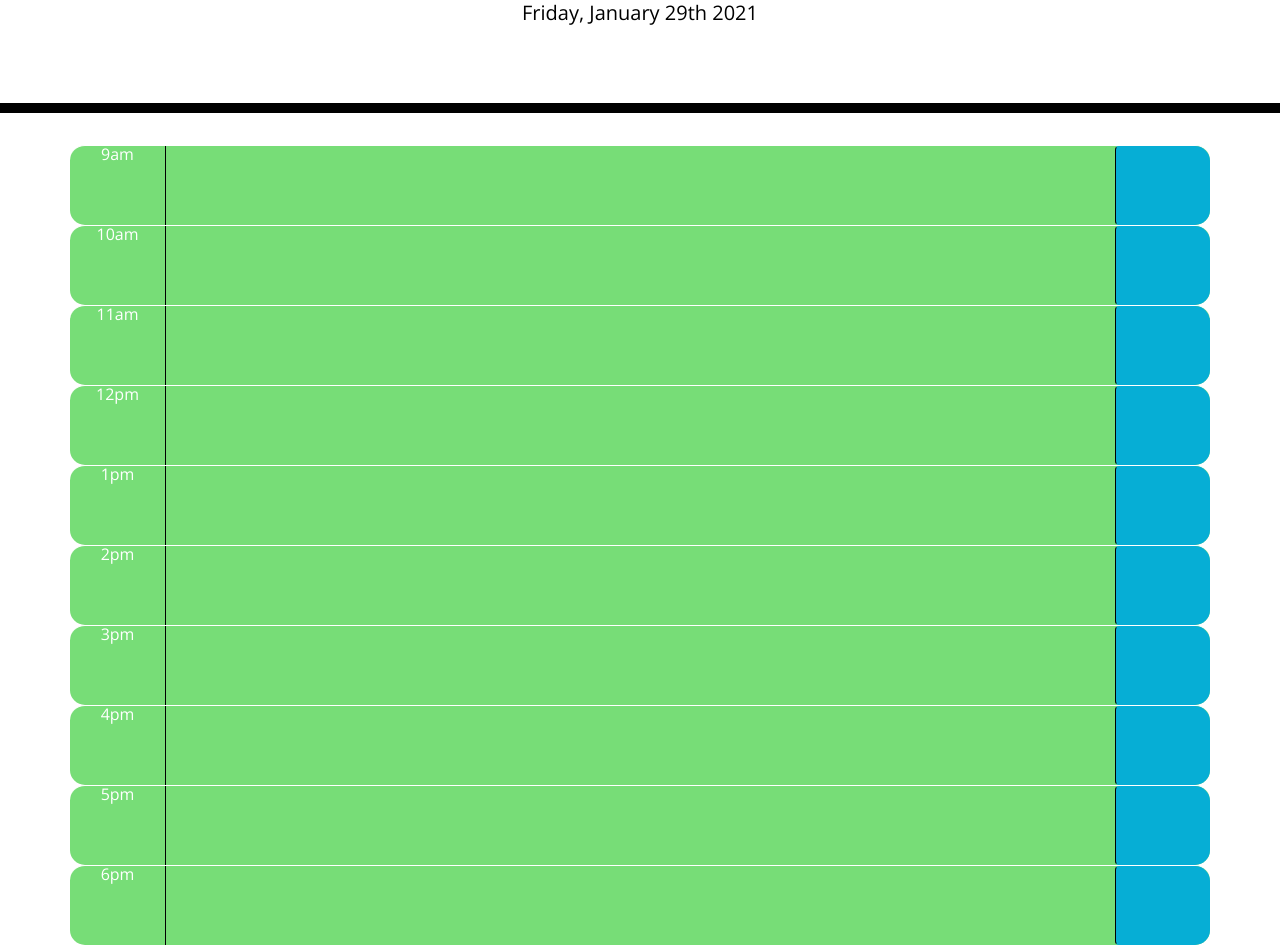
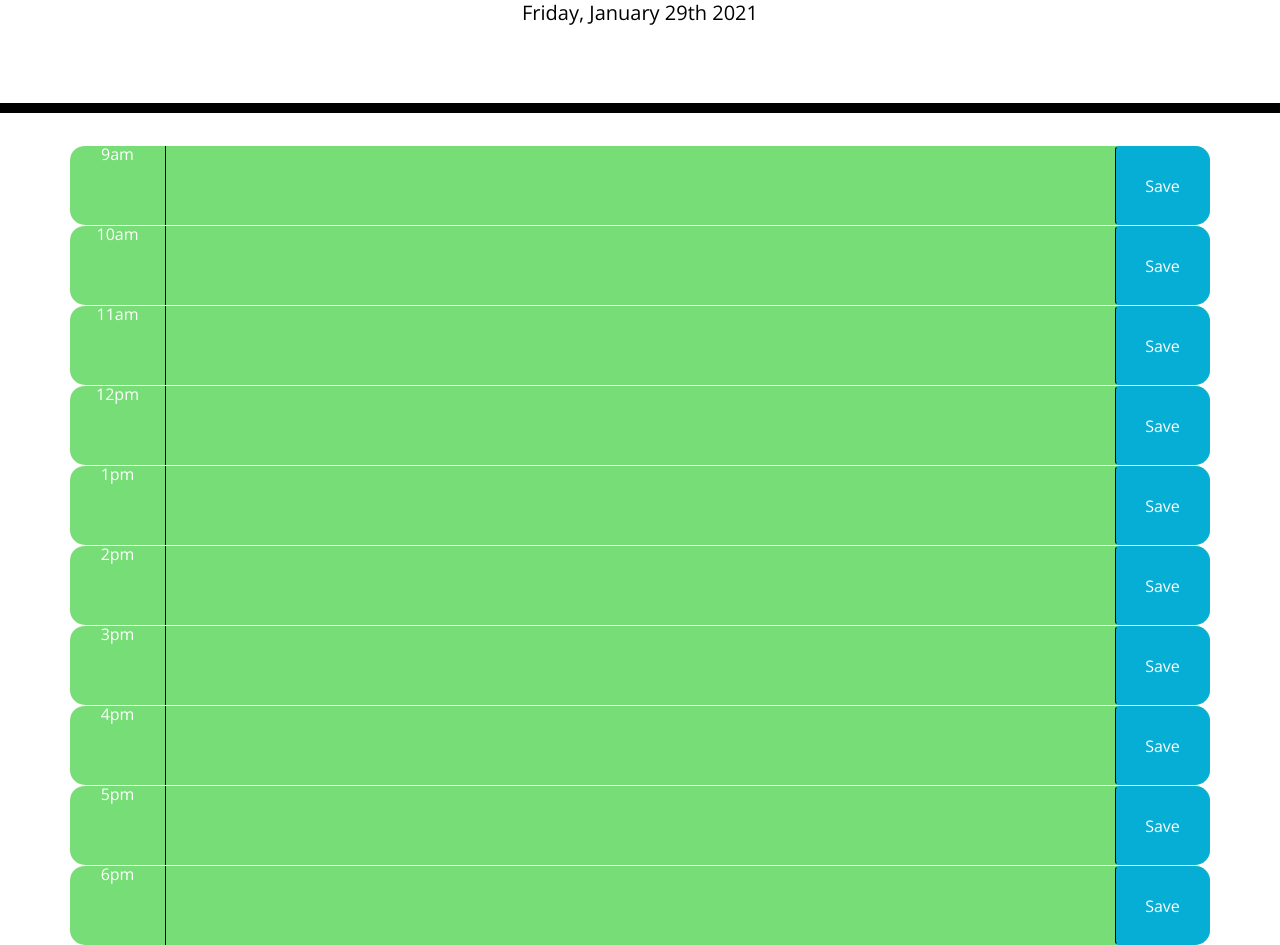
Before and after one commit to ashleyhayjin/workDayScheduler, a plain HTML site: page Develop/index.html in a window 1280 px wide. Shown: the part 191-1136 px from the top of the page. Drawn offline with nearby package versions, Linux system fonts and the light colour scheme.

Commit message:
Read Me and Save Button

```diff
--- a/Develop/index.html
+++ b/Develop/index.html
@@ -33,52 +33,52 @@
       <div id="9-am" class="row time-block">
         <div class="col-md-1">9am</div>
         <textarea class="col-md-10 description"></textarea>
-        <button class="col-md-1 btn saveBtn"></button>
+        <button class="col-md-1 btn saveBtn">Save</button>
       </div>
       <div id="10-am" class="row time-block">
         <div class="col-1">10am</div>
         <textarea class="col-10 description"></textarea>
-        <button class="col-1 btn saveBtn"></button>
+        <button class="col-1 btn saveBtn">Save</button>
       </div>
       <div id="11-am" class="row time-block">
         <div class="col-1">11am</div>
         <textarea class="col-10 description"></textarea>
-        <button class="col-1 btn saveBtn"></button>
+        <button class="col-1 btn saveBtn">Save</button>
       </div>
       <div id="12-pm" class="row time-block">
         <div class="col-1">12pm</div>
         <textarea class="col-10 description"></textarea>
-        <button class="col-1 btn saveBtn"></button>
+        <button class="col-1 btn saveBtn">Save</button>
       </div>
       <div id="13-pm" class="row time-block">
         <div class="col-1">1pm</div>
         <textarea class="col-10 description"></textarea>
-        <button class="col-1 btn saveBtn"></button>
+        <button class="col-1 btn saveBtn">Save</button>
       </div>
       <div id="14-pm" class="row time-block">
         <div class="col-1">2pm</div>
         <textarea class="col-10 description"></textarea>
-        <button class="col-1 btn saveBtn"></button>
+        <button class="col-1 btn saveBtn">Save</button>
       </div>
       <div id="15-pm" class="row time-block">
         <div class="col-1">3pm</div>
         <textarea class="col-10 description"></textarea>
-        <button class="col-1 btn saveBtn"></button>
+        <button class="col-1 btn saveBtn">Save</button>
       </div>
       <div id="16-pm" class="row time-block">
         <div class="col-1">4pm</div>
         <textarea class="col-10 description"></textarea>
-        <button class="col-1 btn saveBtn"></button>
+        <button class="col-1 btn saveBtn">Save</button>
       </div>
       <div id="17-pm" class="row time-block">
         <div class="col-1">5pm</div>
         <textarea class="col-10 description"></textarea>
-        <button class="col-1 btn saveBtn"></button>
+        <button class="col-1 btn saveBtn">Save</button>
       </div>
       <div id="18-pm" class="row time-block">
         <div class="col-1">6pm</div>
         <textarea class="col-10 description"></textarea>
-        <button class="col-1 btn saveBtn"></button>
+        <button class="col-1 btn saveBtn">Save</button>
       </div>
     </div>
     <script src="https://cdnjs.cloudflare.com/ajax/libs/jquery/3.2.1/jquery.min.js"></script>
```
Also changed, not shown: WorkDay.png (added), 1 other file.
